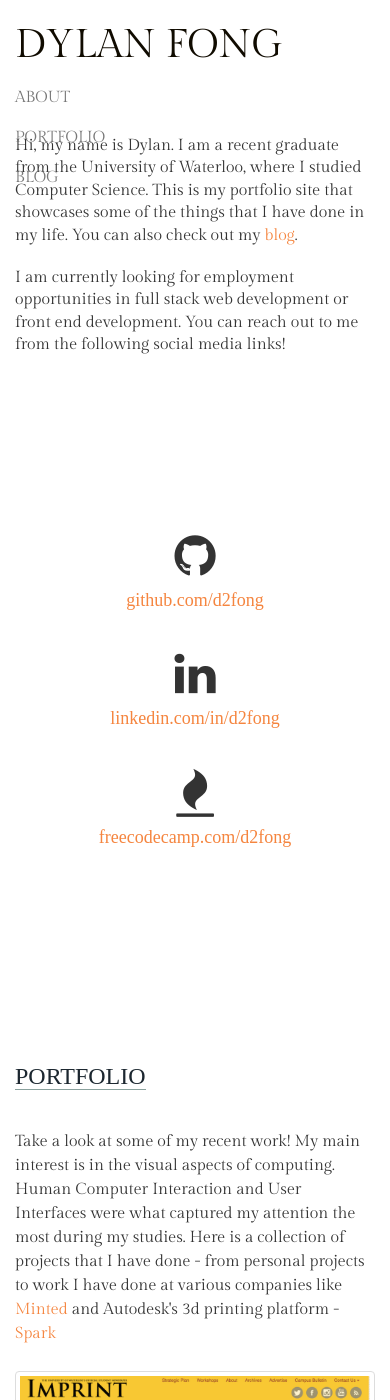
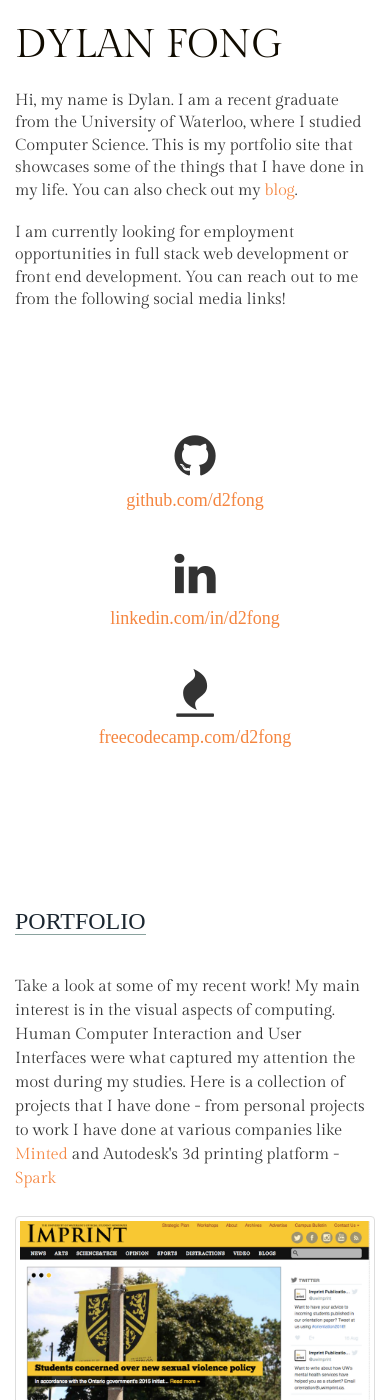
Before and after one commit to d2fong/d2fong.github.io, a Jekyll site: the page index.html, which Jekyll copies as it is, in a window 390 px wide and 1400 px high. Built offline with Jekyll 4.4.1, drawn with Linux system fonts in a browser that asks for light colours; nearby versions of some CDN libraries.

Commit message:
Mobile styling changes

```diff
--- a/assets/styles.css
+++ b/assets/styles.css
@@ -94,3 +94,16 @@ section h1:after {
 .footer {
   padding: 30px;
 }
+
+@media (max-width: 767px) {
+  .navbar-right {
+    display: none;
+  }
+}
+
+@media(max-width: 767px) {
+  section {
+    padding-bottom: 10px;
+    padding-top: 20px;
+  }
+}
--- a/index.html
+++ b/index.html
@@ -17,7 +17,7 @@
         <nav class="navbar navbar-default navbar-fixed-top navigator">
           <div class="container">
             <div class="navbar-header">
-              <a class="navbar-brand scroll" href="#home">DYLAN FONG</a>
+              <a class="navbar-brand" href="#home">DYLAN FONG</a>
             </div>
             <div class="navbar-right">
               <ul class="nav navbar-nav navbar-right">
@@ -40,7 +40,7 @@
         <div class="container">
           <div class="row">
            <div class="col-md-offset-1 col-md-7 col-sm-12">
-              <p class="lead">Hi, my name is Dylan.  I am a recent graduate from the University of Waterloo, where I studied Computer Science.  This is my portfolio site that showcases some of the things that I have done in my life.  You can also check out my <a href="#">blog</a>.
+              <p class="lead">Hi, my name is Dylan.  I am a recent graduate from the University of Waterloo, where I studied Computer Science.  This is my portfolio site that showcases some of the things that I have done in my life.  You can also check out my <a href="blog.html">blog</a>.
               </p>
              <p class="lead">I am currently looking for employment opportunities in full stack web development or front end development.  You can reach out to me from the following social media links!
              </p>
@@ -55,19 +55,19 @@
       <section id="contact">
         <div class="container">
           <div class="row">
-            <div class="col-md-4 text-center">
+            <div class="col-md-4 col-sm-1 text-center">
               <i class="fa fa-github fa-3x"></i>
               <h4>
                 <a href="github.com/d2fong">github.com/d2fong</a>
               </h4>
             </div>
-            <div class="col-md-4 text-center">
+            <div class="col-md-4 col-sm-1 text-center">
               <i class="fa fa-linkedin fa-3x"></i>
               <h4>
                 <a href="linkedin.com/in/d2fong">linkedin.com/in/d2fong</a>
               </h4>
              </div>
-            <div class="col-md-4 text-center">
+            <div class="col-md-4 col-sm-1 text-center">
               <i class="fa fa-fire fa-3x"></i>
               <h4>
                 <a href="freecodecamp.com/d2fong">freecodecamp.com/d2fong</a>
```
